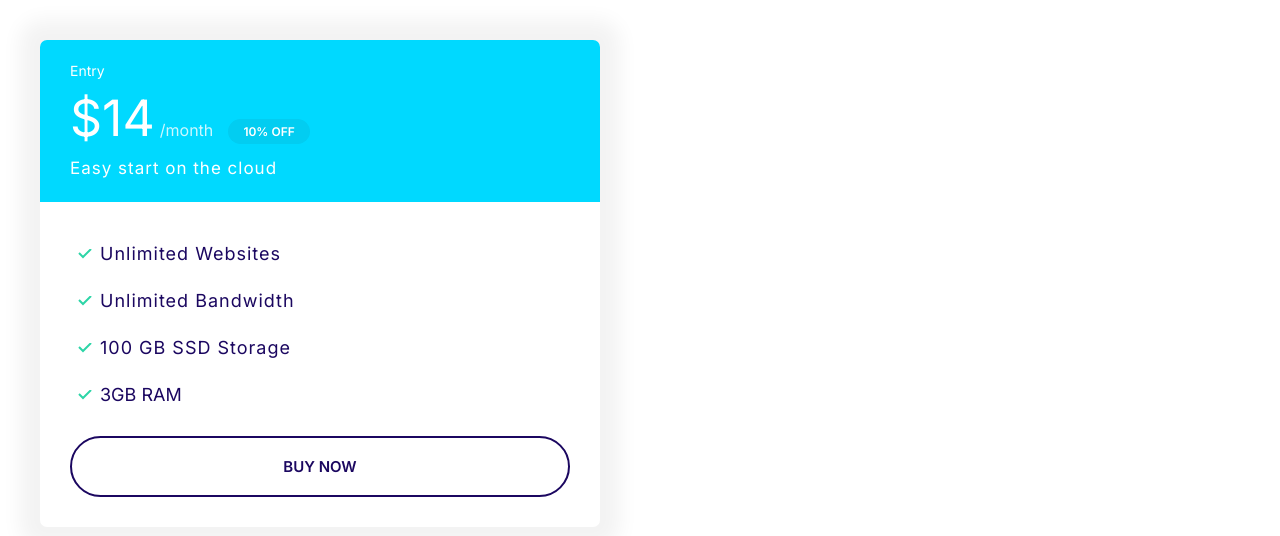
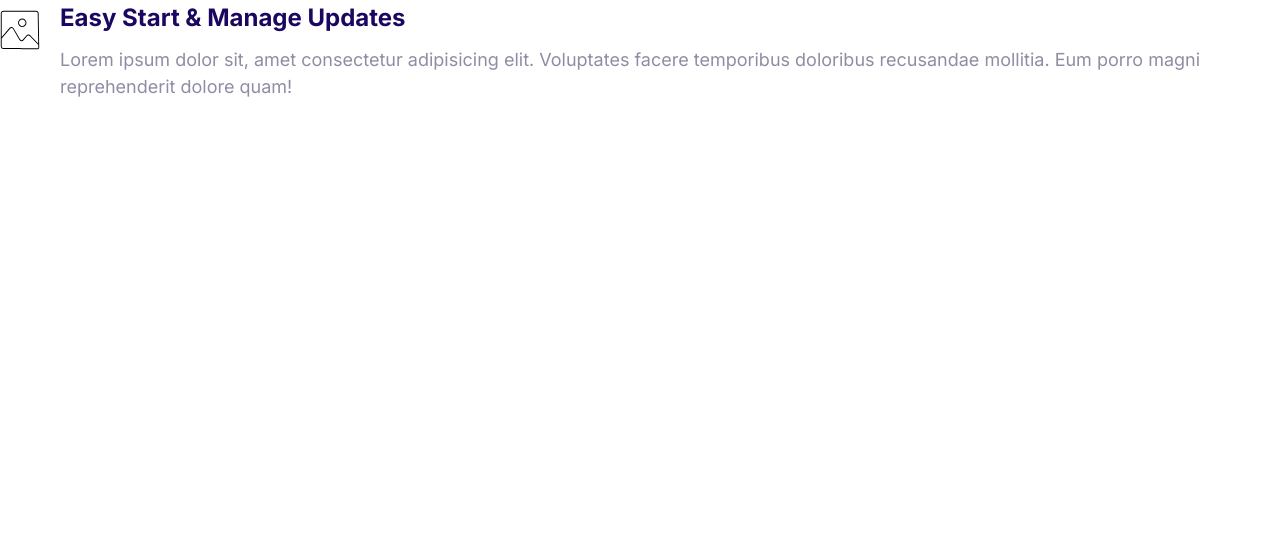
Before and after one commit to Aden-Ahadi/Hello, a plain HTML site: page index.html in a window 1280 px wide. Drawn offline with Linux system fonts and the light colour scheme.

Commit message:
Built the media component

```diff
--- a/css/styles.css
+++ b/css/styles.css
@@ -359,3 +359,21 @@ a {
     font-size: 1.7rem;
   }
 }
+
+/*Media*/
+
+.media {
+  display: flex;
+}
+
+.media__tittle {
+  margin-top: 0;
+}
+
+.media__body {
+  margin: 0 2rem;
+}
+
+.media__image {
+  margin-top: 1rem;
+}
--- a/index.html
+++ b/index.html
@@ -14,26 +14,19 @@
     <link rel="stylesheet" href="css/styles.css" />
   </head>
   <body>
-    <div style="padding: 4rem; width: 50%">
-      <div class="plan">
-        <div class="card card--secondary">
-          <header class="card__header">
-            <h3 class="plan__name">Entry</h3>
-            <span class="plan__price">$14</span>
-            <span class="plan__billing-cycle">/month</span>
-            <span class="badge badge--secondary badge--small">10% OFF</span>
-            <span class="plan__description">Easy start on the cloud</span>
-          </header>
-          <div class="card__body">
-            <ul class="list list--tick">
-              <li class="list__item">Unlimited Websites</li>
-              <li class="list__item">Unlimited Bandwidth</li>
-              <li class="list__item">100 GB SSD Storage</li>
-              <li class="list__items">3GB RAM</li>
-            </ul>
-            <button class="btn btn--outline btn--block">Buy Now</button>
-          </div>
-        </div>
+    <div class="media">
+      <div class="media__image">
+        <svg class="icon icon--primary">
+          <use xlink:href="images/sprite.svg#snap"></use>
+        </svg>
+      </div>
+      <div class="media__body">
+        <h3 class="media__tittle">Easy Start & Manage Updates</h3>
+        <p>
+          Lorem ipsum dolor sit, amet consectetur adipisicing elit. Voluptates
+          facere temporibus doloribus recusandae mollitia. Eum porro magni
+          reprehenderit dolore quam!
+        </p>
       </div>
     </div>
   </body>
```
Also changed, not shown: components/media.html (added, +15 -0 lines).
